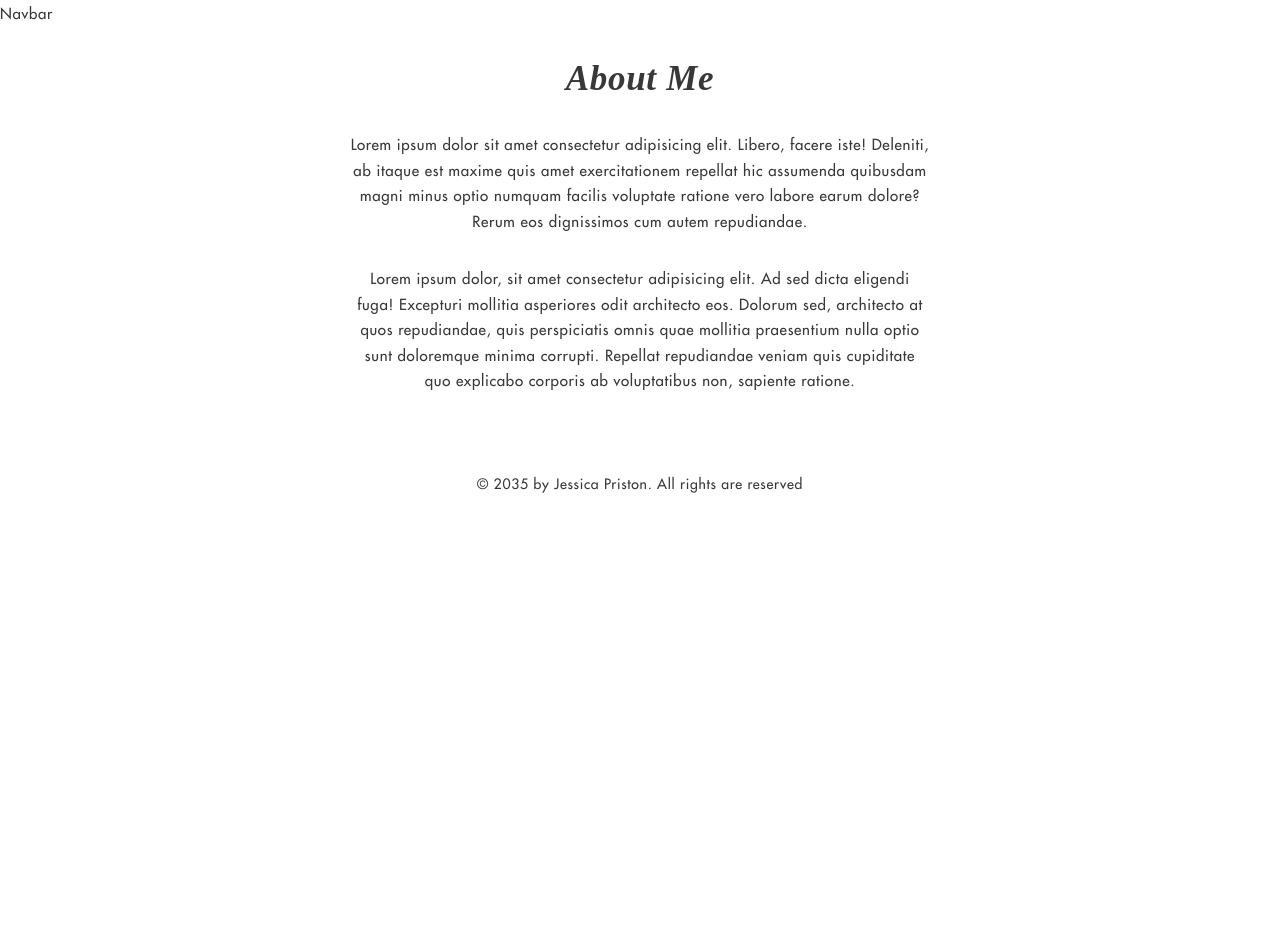
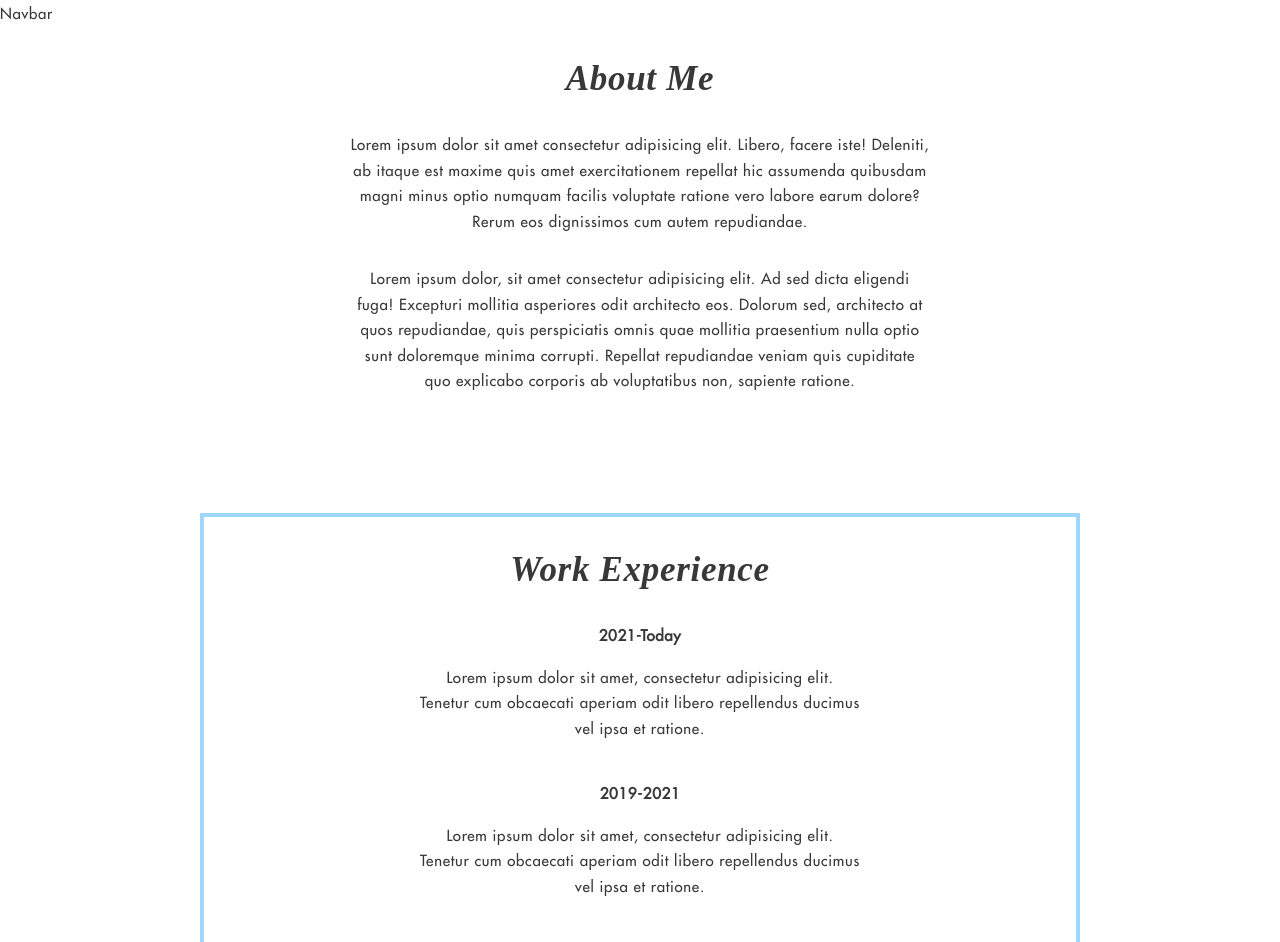
Before and after one commit to shathipaul/journalist-portfolio-website, a Next.js app: page / in a window 1280 px wide. Shown: the top 942 px of the page. Before the commit the page ends 800 px from the top, so only its background shows below. Built offline with nearby package versions, Linux system fonts and the light colour scheme.

Commit message:
added work-experience

```diff
--- a/src/components/home/About.tsx
+++ b/src/components/home/About.tsx
@@ -2,7 +2,7 @@ const About = () => {
   return (
     <div
       className="flex flex-col gap-10
-     justify-center items-center py-10 px-4"
+     justify-center items-center py-10 px-4 mb-20"
     >
       <h2 className="capitalize italic text-[28px] md:text-[35px] baskervville-font">
         About me
--- /dev/null
+++ b/src/components/home/WorkExperience.tsx
@@ -0,0 +1,36 @@
+const WorkExperience = () => {
+  const workData = [
+    {
+      timeLine: "2021-Today",
+      text: "Lorem ipsum dolor sit amet, consectetur adipisicing elit. Tenetur cum obcaecati aperiam odit libero repellendus ducimus vel ipsa et ratione.",
+    },
+    {
+      timeLine: "2019-2021",
+      text: "Lorem ipsum dolor sit amet, consectetur adipisicing elit. Tenetur cum obcaecati aperiam odit libero repellendus ducimus vel ipsa et ratione.",
+    },
+    {
+      timeLine: "2016-2019",
+      text: "Lorem ipsum dolor sit amet, consectetur adipisicing elit. Tenetur cum obcaecati aperiam odit libero repellendus ducimus vel ipsa et ratione.",
+    },
+  ];
+  return (
+    <div className="max-w-[280px] md:max-w-[560px] lg:max-w-[880px] m-auto">
+      <div
+        className="flex flex-col gap-10
+     justify-center items-center py-10 px-4 border-4 border-secondary"
+      >
+        <h2 className="capitalize italic text-[28px] md:text-[35px] baskervville-font">
+          Work experience
+        </h2>
+        {workData.map((data, index) => (
+          <div key={index} className="md:max-w-[440px]">
+            <p className="text-center pb-4 font-semibold">{data.timeLine}</p>
+            <p className="text-center">{data.text}</p>
+          </div>
+        ))}
+      </div>
+    </div>
+  );
+};
+
+export default WorkExperience;
--- a/src/pages/index.tsx
+++ b/src/pages/index.tsx
@@ -1,4 +1,5 @@
 import About from "@/components/home/About";
+import WorkExperience from "@/components/home/WorkExperience";
 import Layout from "@/layout/Layout";
 import { ReactElement } from "react";
 
@@ -6,6 +7,7 @@ export default function Home() {
   return (
     <div>
       <About />
+      <WorkExperience />
     </div>
   );
 }
--- a/tailwind.config.ts
+++ b/tailwind.config.ts
@@ -23,7 +23,7 @@ module.exports = {
     // our colors theme
     colors: {
       primary: "#383838",
-      secondary: "#6E717A",
+      secondary: "#9FD7FB",
       black: "#000000",
       white: "#ffffff",
     },
```
